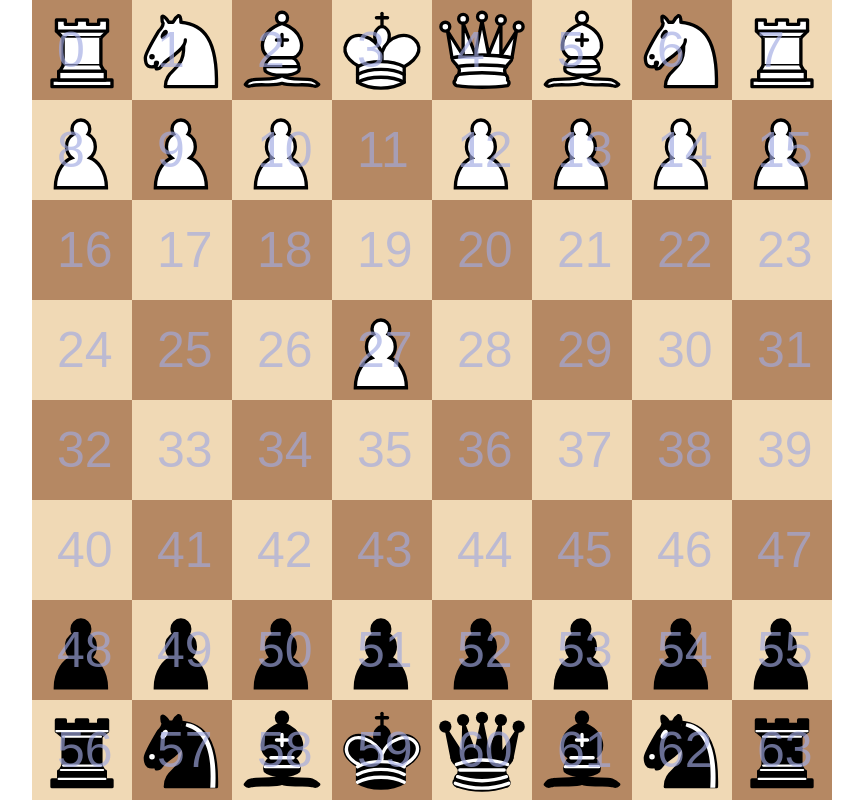
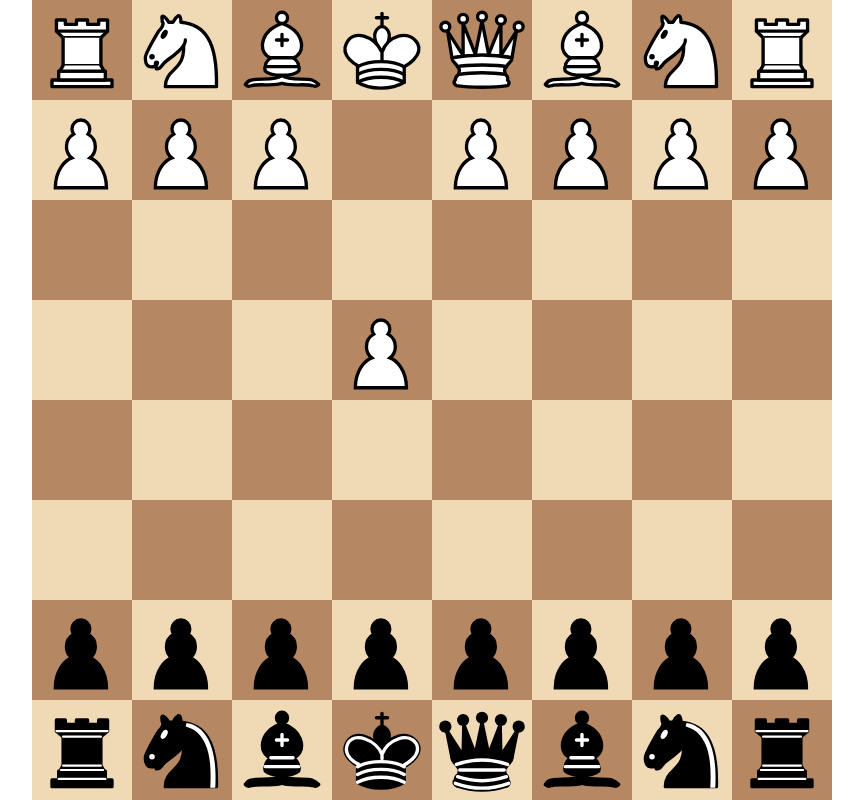
Before and after one commit to FinleyCooper/chess, a React (Vite) app in the folder frontend/: page / in a window 1280 px wide. Shown: the whole page, without its empty margins (208-1071 px from the left). Built offline with nearby package versions, Linux system fonts and the light colour scheme.

Commit message:
Removed board test numbers

```diff
--- a/frontend/src/routes/Play/Board/index.css
+++ b/frontend/src/routes/Play/Board/index.css
@@ -16,17 +16,3 @@
     left: 0;
     cursor: pointer;
 }
-
-.testing-number {
-    position: relative;
-    top: 0;
-    right: 0;
-    transform: translate(25%, -50%);
-    font-size: 50px;
-    font-family: sans-serif;
-    z-index: 10;
-    color: rgb(161, 170, 226);
-    pointer-events: none;
-    opacity: 0.65;
-    /* display: none; */
-}
--- a/frontend/src/routes/Play/Board/index.tsx
+++ b/frontend/src/routes/Play/Board/index.tsx
@@ -194,7 +194,6 @@ class Board extends React.Component<Props, State> {
                     className="square"
                     style={squareStyles}
                 >
-                    <p className='testing-number'>{i}</p>
                 </div>
             )
 
```
